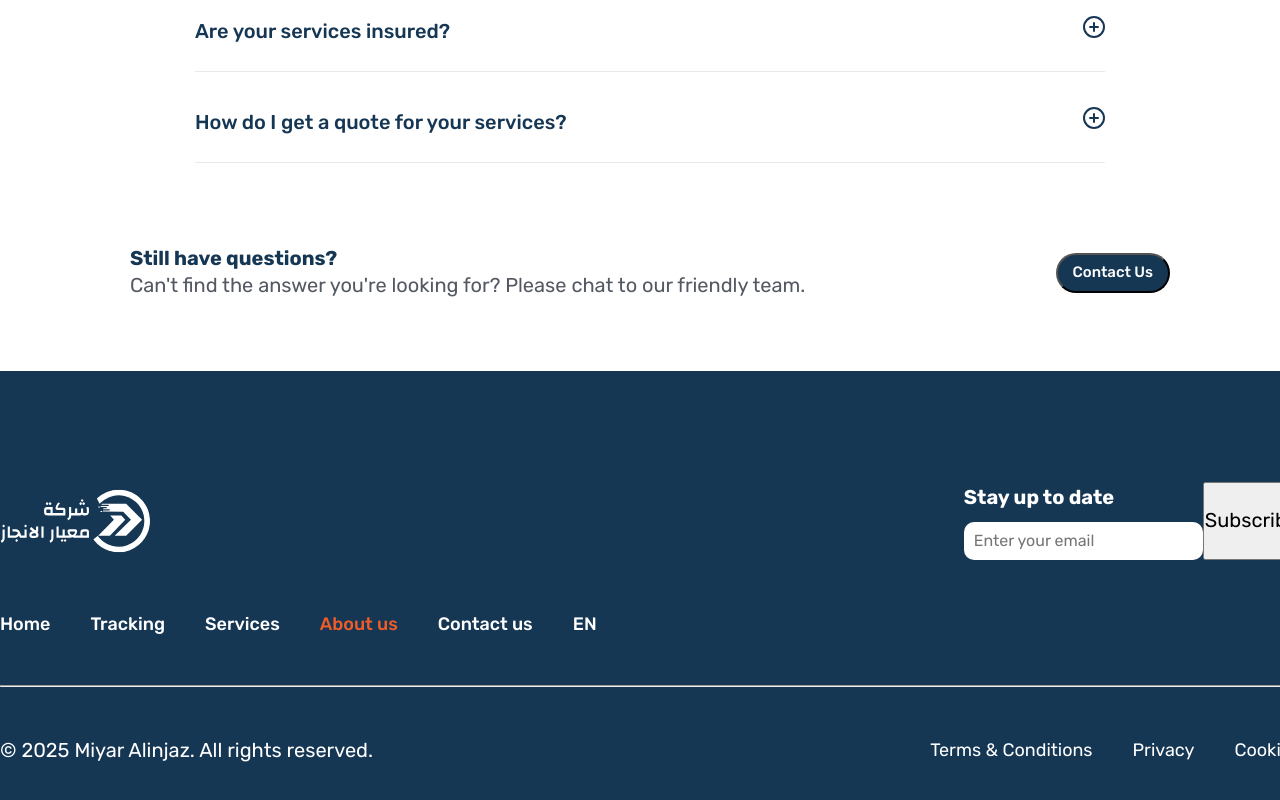
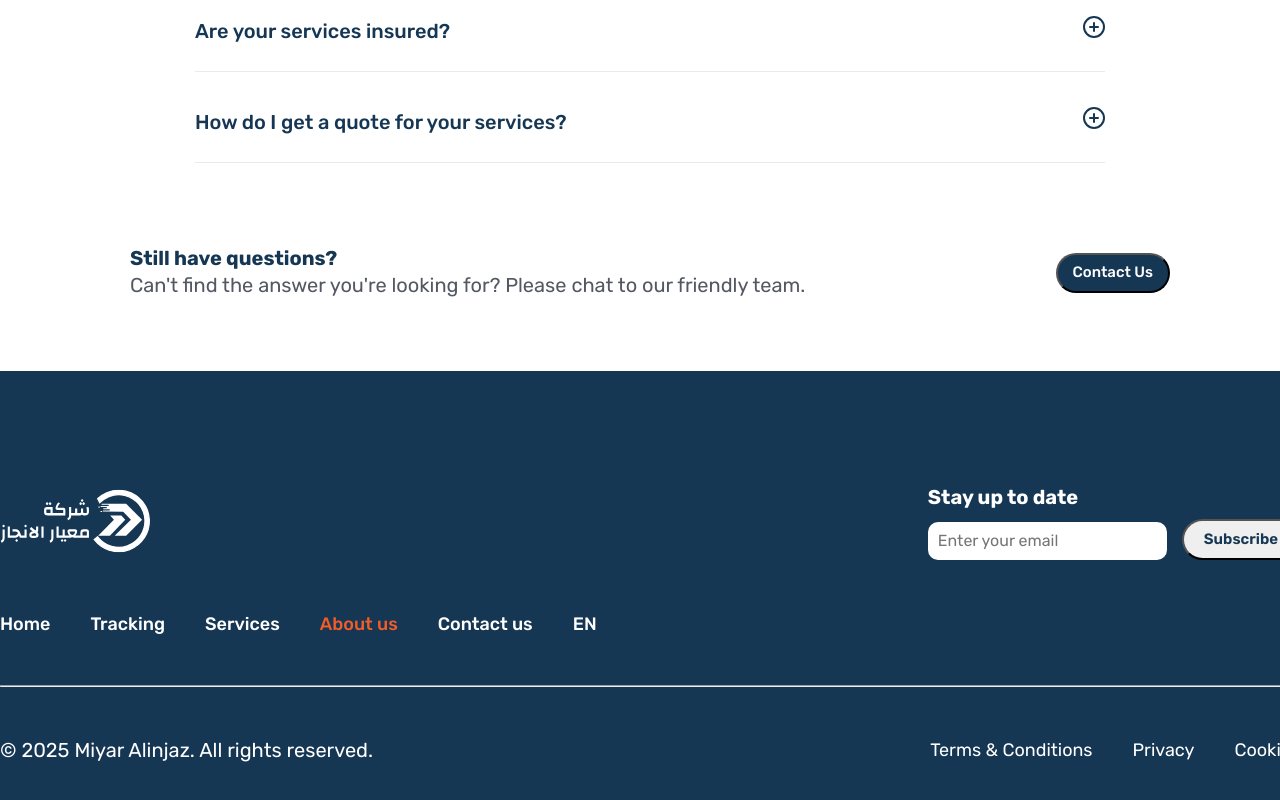
Before and after one commit to dev-basit/shirkah, a Next.js app: page /aboutus in a window 1280 px wide. Shown: the part 3246-4046 px from the top of the page. Built offline with nearby package versions, Linux system fonts and the light colour scheme.

Commit message:
bugfixes ui

```diff
--- a/src/components/aboutus/mission/mission.module.css
+++ b/src/components/aboutus/mission/mission.module.css
@@ -33,7 +33,7 @@
   flex-basis: 60%;
   position: absolute;
   right: 0;
-  top: -80;
+  top: -80px;
   display: flex;
   justify-content: flex-end;
 }
--- a/src/components/aboutus/vision/vision.module.css
+++ b/src/components/aboutus/vision/vision.module.css
@@ -32,7 +32,7 @@
   flex-basis: 60%;
   position: absolute;
   left: 0;
-  top: -70;
+  top: -70px;
   display: flex;
   justify-content: flex-end;
 }
--- a/src/components/footer/footer.module.css
+++ b/src/components/footer/footer.module.css
@@ -32,7 +32,7 @@
   font-size: 1.6rem;
 }
 
-.button button {
+.subscribeContainer button {
   align-self: flex-end;
   padding: 1rem 2rem;
   margin-left: 1.5rem;
--- a/src/components/home/about-us/about-us.module.css
+++ b/src/components/home/about-us/about-us.module.css
@@ -46,7 +46,7 @@
   /* flex-basis: 40%; */
   position: absolute;
   right: 0;
-  top: 10;
+  top: 10px;
   display: flex;
   justify-content: flex-end;
 }
```
